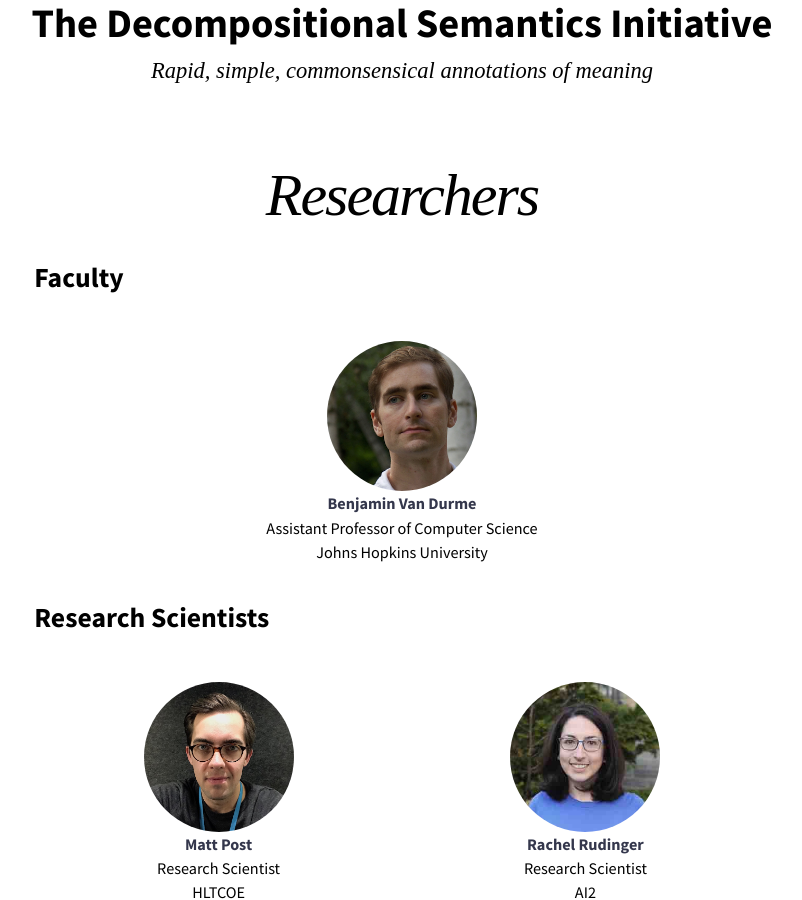
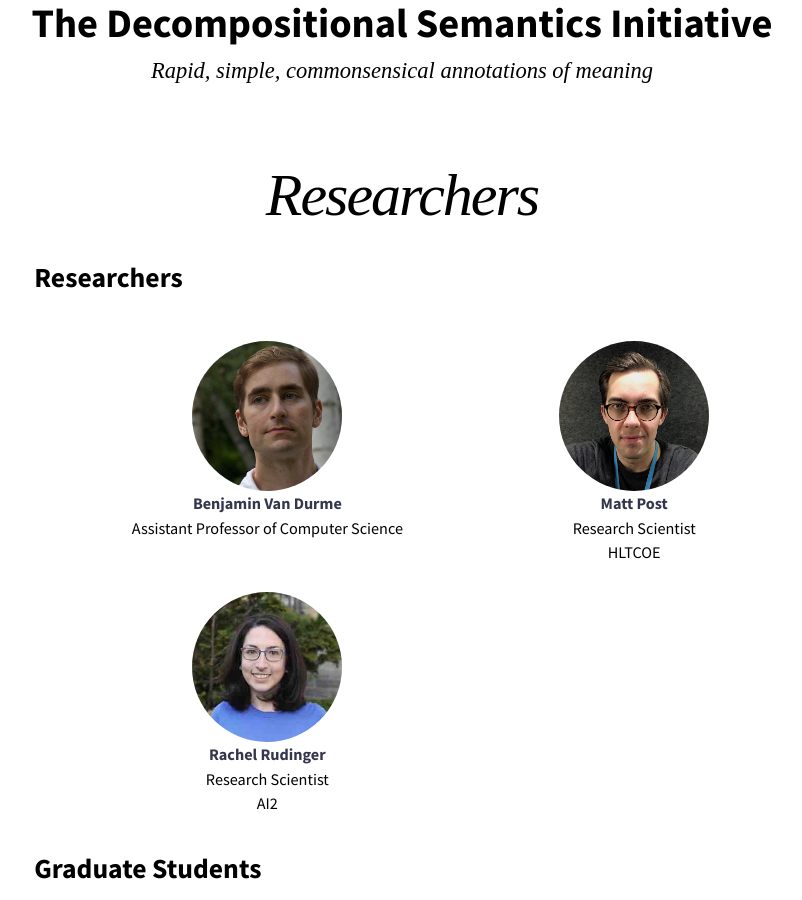
Before and after one commit to LyleColy/parabank, a Jekyll site: the page built from researchers.md, in a window 1280 px wide and 900 px high, scrolled down 281 px. Shown: the whole window, without its empty margins (238-1040 px from the left). Built offline with Jekyll 4.4.1, drawn with Linux system fonts in a browser that asks for light colours; nearby versions of some CDN libraries; our own code applies the rules of GitHub Pages for plain Markdown files.

Commit message:
Update Researchers to replace faculty

```diff
--- a/researchers.md
+++ b/researchers.md
@@ -7,10 +7,7 @@ entries_layout: list
 
 # Researchers
 
-## Faculty
-{% include researchers_category.html category='faculty' %}
-
-## Research Scientists
+## Researchers
 {% include researchers_category.html category='research' %}
 
 ## Graduate Students
```
Also changed, not shown: _researchers/bvandurme.md (+1 -1 lines).
